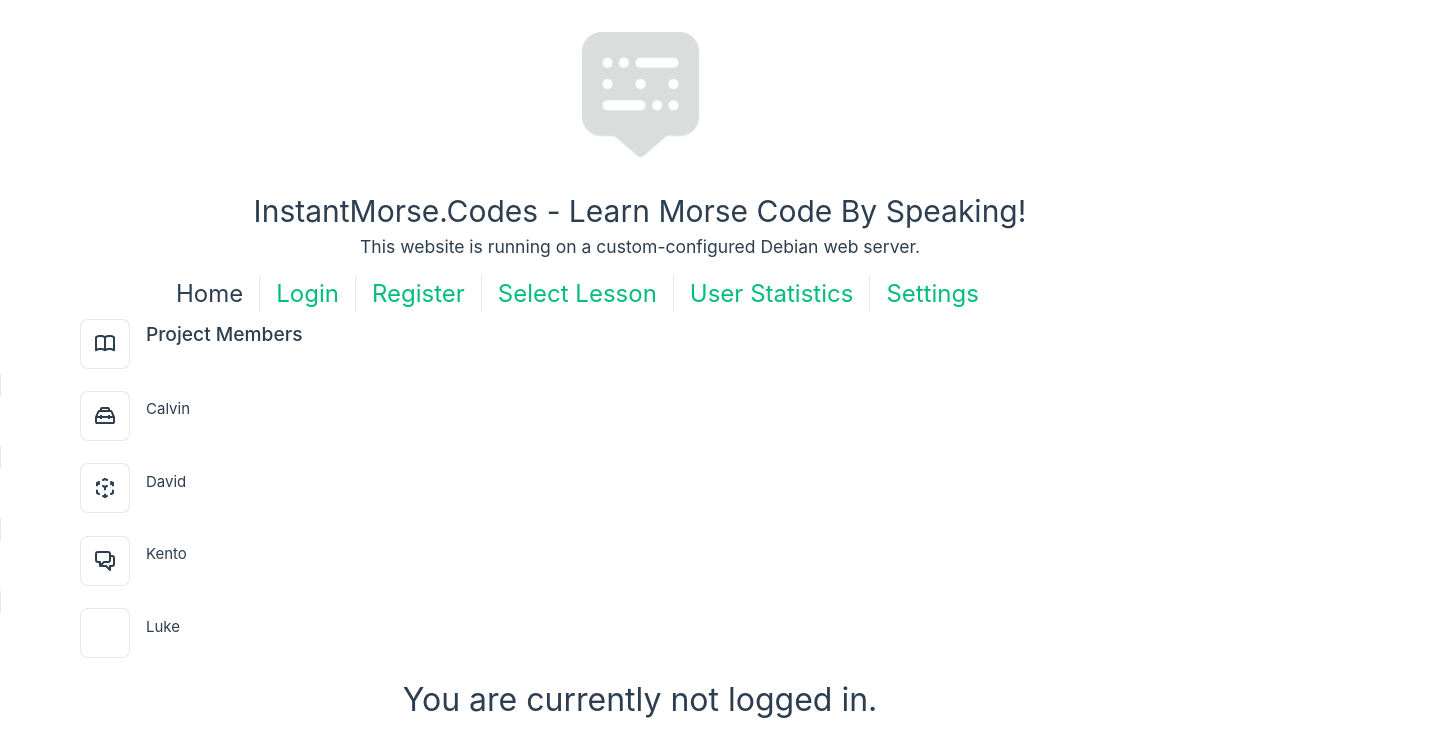
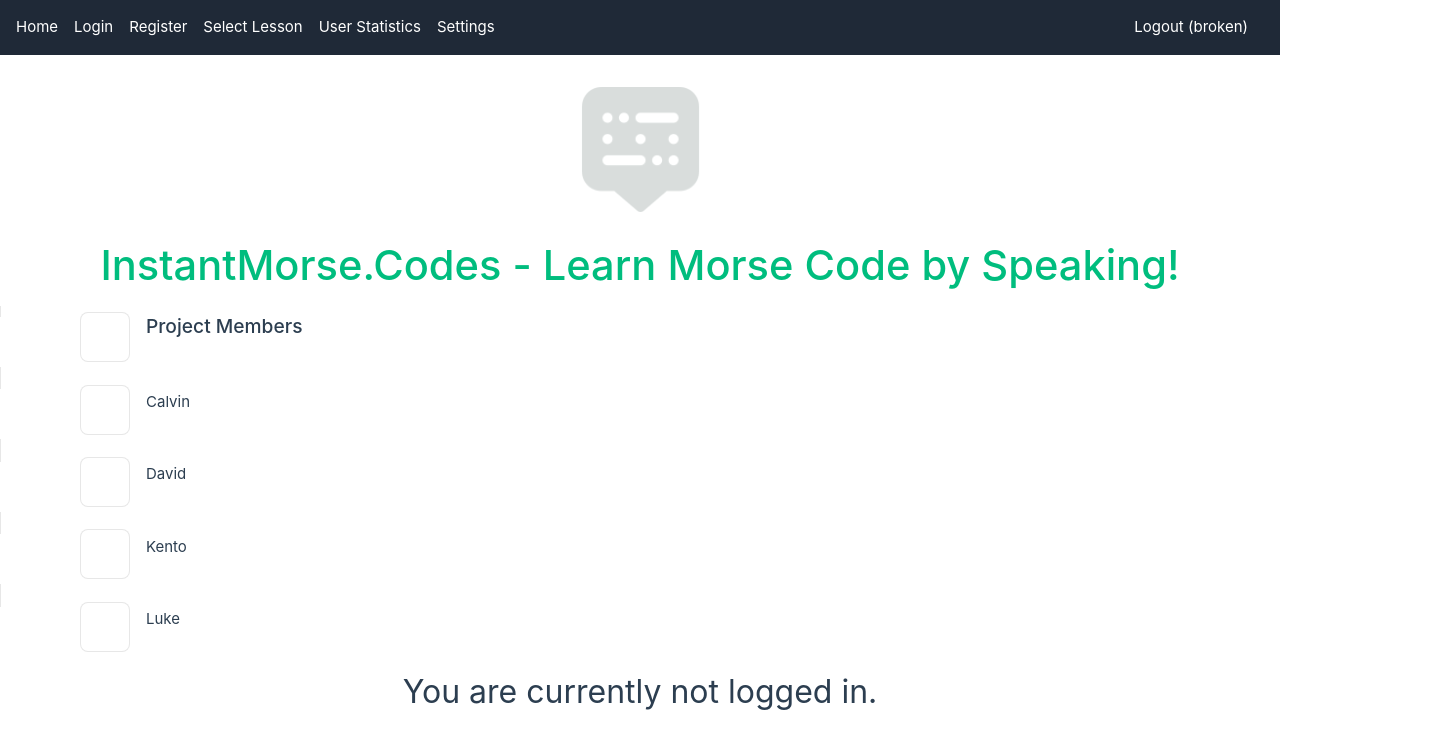
Before and after one commit to auditorylearningproject/instantmorse-frontend, a Vue app in the folder app-frontend/: page / in a window 1280 px wide. Shown: the top 756 px of the page, 1440 px wide, since content can reach past the window. Built offline with nearby package versions, Linux system fonts and the light colour scheme; no server answers.

Commit message:
Added a new CSS library called Tailwind that makes it easy to write good looking CSS

```diff
--- a/app-frontend/package.json
+++ b/app-frontend/package.json
@@ -33,11 +33,14 @@
     "@vue/eslint-config-typescript": "^12.0.0",
     "@vue/test-utils": "^2.4.1",
     "@vue/tsconfig": "^0.4.0",
+    "autoprefixer": "^10.4.19",
     "eslint": "^8.49.0",
     "eslint-plugin-vue": "^9.17.0",
     "jsdom": "^22.1.0",
     "npm-run-all2": "^6.1.1",
+    "postcss": "^8.4.38",
     "prettier": "^3.0.3",
+    "tailwindcss": "^3.4.3",
     "typescript": "~5.2.0",
     "vite": "^4.4.11",
     "vitest": "^0.34.6",
--- /dev/null
+++ b/app-frontend/postcss.config.js
@@ -0,0 +1,6 @@
+module.exports = {
+  plugins: {
+    tailwindcss: {},
+    autoprefixer: {},
+  },
+}
--- a/app-frontend/src/assets/main.css
+++ b/app-frontend/src/assets/main.css
@@ -1 +1,5 @@
 @import './base.css';
+
+@tailwind base;
+@tailwind components;
+@tailwind utilities;
--- a/app-frontend/src/components/HelloWorld.vue
+++ /dev/null
@@ -1,14 +0,0 @@
-<script setup lang="ts">
-defineProps<{
-  msg: string
-}>()
-</script>
-
-<template>
-  <div class="greetings">
-    <h1 class="green">{{ msg }}</h1>
-    <h3>
-      This website is running on a custom-configured Debian web server.
-    </h3>
-  </div>
-</template>
--- /dev/null
+++ b/app-frontend/src/components/NavigationHeader.vue
@@ -0,0 +1,51 @@
+<template>
+    <header>
+
+    <div class="wrapper">
+
+      <nav class="flex items-center justify-between bg-gray-800 p-4">
+
+      <div class="flex items-center">
+      <RouterLink to="/" class="text-white hover:text-gray-300 mr-4">Home</RouterLink>
+      <RouterLink to="/authentication" v-show="!loggedIn" class="text-white hover:text-gray-300 mr-4">Login</RouterLink>
+      <RouterLink to="/registration" v-show="!loggedIn" class="text-white hover:text-gray-300 mr-4">Register</RouterLink>
+      <RouterLink to="/lessonSelect" class="text-white hover:text-gray-300 mr-4">Select Lesson</RouterLink>
+      <RouterLink to="/statistics" class="text-white hover:text-gray-300 mr-4">User Statistics</RouterLink>
+      <RouterLink to="/settings" class="text-white hover:text-gray-300 mr-4">Settings</RouterLink>
+    </div>
+
+
+    <button class="text-white hover:text-gray-300 px-4">Logout (broken)</button> <!-- @click=""  -->
+  </nav>
+    </div>
+  </header>
+  </template>
+
+  <script setup lang="ts">
+import axios from 'axios';
+import { ref, onMounted } from 'vue';
+
+const loggedIn = ref(false);
+
+onMounted(async () => {
+
+const baseUrl: string = window.location.origin;
+const response = await axios.get(
+ baseUrl + '/api/authentication/profile',
+).catch(function (error) {
+   if (error.response) {
+     // The request was made and the server responded with a status code
+     // that falls out of the range of 2xx
+
+     loggedIn.value = false;
+
+   } else if (error.request) {
+     // The request was made but no response was received
+    loggedIn.value = false;
+ }});
+
+if(response && response.data['username']){
+    loggedIn.value = true;
+}});
+
+</script>
--- a/app-frontend/src/views/HomeView.vue
+++ b/app-frontend/src/views/HomeView.vue
@@ -1,9 +1,9 @@
 <script setup lang="ts">
 import { computed, onMounted, ref, type ComputedRef } from 'vue';
-import TheWelcome from '../components/TheWelcome.vue'
+import TheWelcome from '../components/TheWelcome.vue';
+import NavigationHeader from '../components/NavigationHeader.vue';
 import type { AxiosResponse } from 'axios';
 import { RouterLink, RouterView } from 'vue-router'
-import HelloWorld from "../components/HelloWorld.vue"
 import axios from 'axios';
 const notLoggedInMessage = "You are currently not logged in.";
 const currentStatus = ref("");
@@ -45,26 +45,13 @@ if(response && response.data['username']){
 </script>
 
 <template>
-    <header>
-    <img alt="InstantMorse logo" class="logo" src="@/assets/morse-code.png" width="125" height="125" />
-
-    <div class="wrapper">
-      <HelloWorld msg="InstantMorse.Codes - Learn Morse Code By Speaking!" />
-
-      <nav>
-        <RouterLink to="/">Home</RouterLink>
-        <RouterLink to="/authentication" v-if="!loggedIn">Login</RouterLink>
-        <RouterLink to="/registration" v-if="!loggedIn">Register</RouterLink>
-        <RouterLink to="/lessonSelect">Select Lesson</RouterLink>
-        <RouterLink to="/statistics">User Statistics</RouterLink>
-        <RouterLink to="/settings">Settings</RouterLink>
-
-      </nav>
-    </div>
-  </header>
+  <NavigationHeader/>
 
   <!--<RouterView /> -->
   <main>
+    <img alt="InstantMorse logo" class="logo" src="@/assets/morse-code.png" width="125" height="125" />
+
+   <div class="greetings"> <h1 class="green"> InstantMorse.Codes - Learn Morse Code by Speaking!</h1> </div>
     <TheWelcome />
     <p style="text-align: center; margin: auto; font-size: 2rem;"> {{ currentStatus }}</p>
   </main>
@@ -78,30 +65,30 @@ header {
 }
 
 
-nav {
+/* nav {
   width: 100%;
   font-size: 12px;
   text-align: center;
   margin-top: 2rem;
-}
+} */
 
 nav a.router-link-exact-active {
   color: var(--color-text);
 }
 
-nav a.router-link-exact-active:hover {
+/* nav a.router-link-exact-active:hover {
   background-color: transparent;
-}
+} */
 
-nav a {
+/* nav a {
   display: inline-block;
   padding: 0 1rem;
   border-left: 1px solid var(--color-border);
-}
+} */
 
-nav a:first-of-type {
+/* nav a:first-of-type {
   border: 0;
-}
+} */
 
 @media (min-width: 1024px) {
   header {
@@ -117,14 +104,14 @@ nav a:first-of-type {
     /* flex-wrap: wrap; */
   }
 
-  nav {
+  /* nav {
     text-align: left;
     margin-left: 10rem;
     font-size: 1.5rem;
 
-    /* padding: 1rem 0; */
+    /* padding: 1rem 0;//
     margin-top: 1rem;
-  }
+  } */
 }
 .logo {
     display: block;
@@ -147,14 +134,16 @@ h3 {
 .greetings h1,
 .greetings h3 {
   text-align: center;
+  margin: auto;
 }
 
-@media (min-width: 1024px) {
+/* @media (min-width: 1024px) {
   .greetings h1,
   .greetings h3 {
     text-align: left;
+    margin: auto;
   }
-}
+} */
 
 #app {
   max-width: 1280px;
--- /dev/null
+++ b/app-frontend/tailwind.config.js
@@ -0,0 +1,9 @@
+/** @type {import('tailwindcss').Config} */
+module.exports = {
+  content: [  "./index.html",
+  "./src/**/*.{vue,js,ts,jsx,tsx}",],
+  theme: {
+    extend: {},
+  },
+  plugins: [],
+}
```
Also changed, not shown: app-frontend/src/components/TheWelcome.vue (+8 -7 lines), 1 other file (tests, documents, lock files or other folders).
